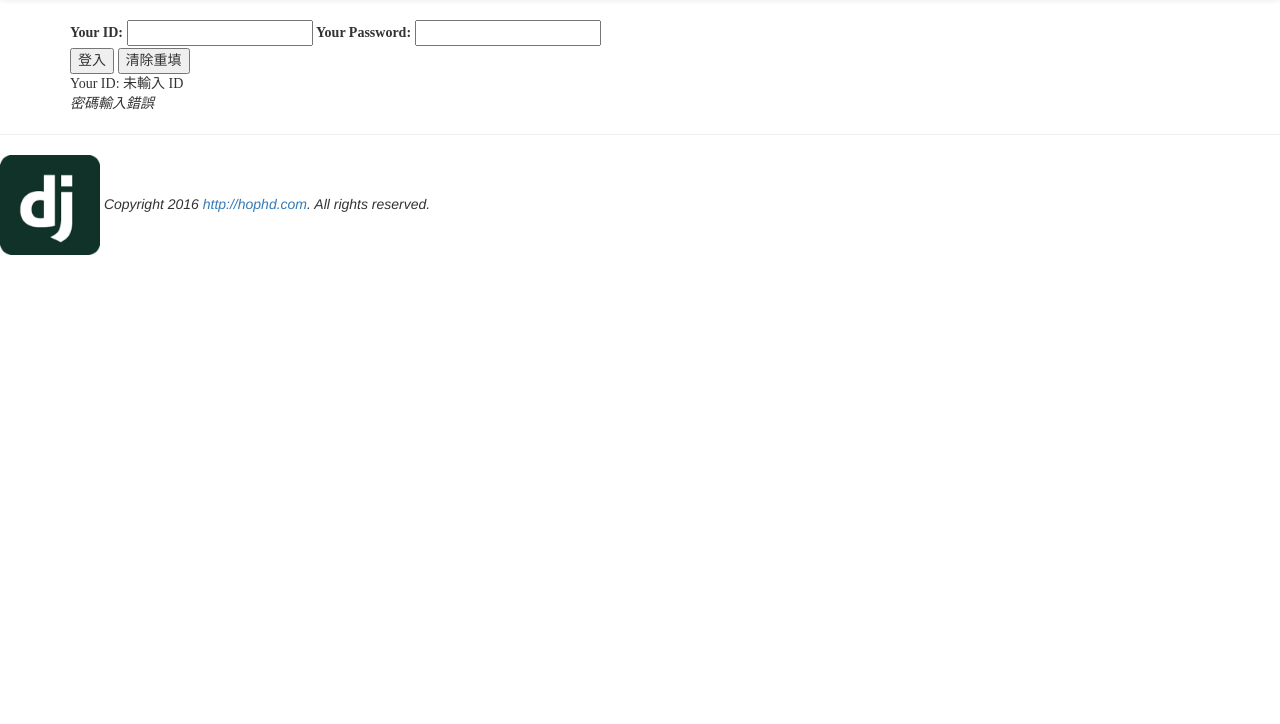
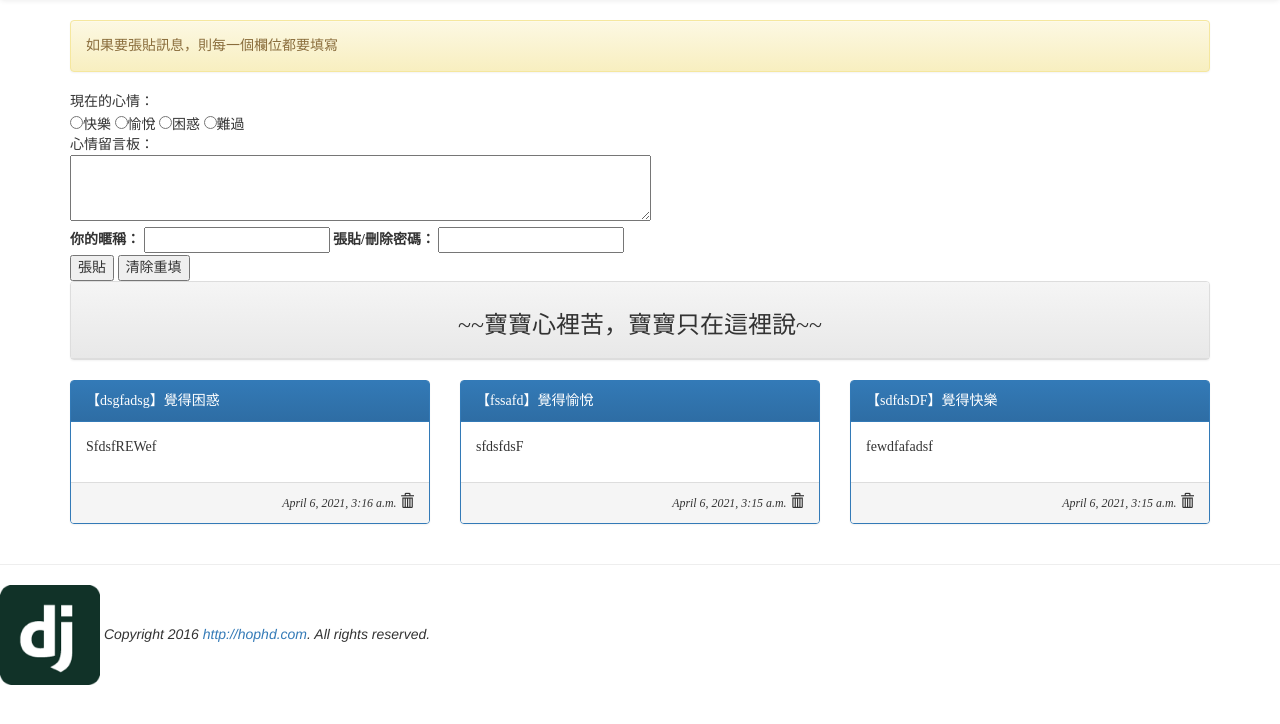
Before and after one commit to BrianLIN-309/ch08www, a Django app: page / in a window 1280 px wide. Shown: the part 52-776 px from the top of the page. Run offline with Django 3.2, Linux system fonts and the light colour scheme; data comes from the database, SQL or seed files in the repository; both versions use the stored data as it was after the commit; some libraries are stand-ins or nearby versions.

Commit message:
網站表單的建立與資料顯示 接收表單資料儲存於資料庫中 set superuser

```diff
--- a/mysite/templates/index.html
+++ b/mysite/templates/index.html
@@ -3,21 +3,49 @@
 {% block title %}我有話要說{% endblock %}
 {% block content %}
 <div class='container'>
+{% if message %}
+    <div class='alert alert-warning'>{{ message }}</div>
+{% endif %}
 
 <form name='my form' action='/' method='GET'>
-    <label for='user_id'>Your ID:</label>
+    現在的心情：<br/>
+    {% for m in moods %}
+    <input type='radio' name='mood' value='{{ m.status }}'>{{ m.status }}
+    {% endfor %}
+    <br/>
+    心情留言板：<br/>
+    <textarea name='user_post' rows=3 cols=70></textarea><br/>
+    <label for='user_id'>你的暱稱：</label>
     <input id='user_id' type='text' name='user_id'>
-    <label for='user_pass'>Your Password:</label>
+    <label for='user_pass'>張貼/刪除密碼：</label>
     <input id='user_pass' type='password' name='user_pass'><br/>
-    <input type='submit' value='登入'>
+    <input type='submit' value='張貼'>
     <input type='reset' value='清除重填'>
 </form>
-Your ID: {{ urid | default:"未輸入 ID" }}<br/>
-{% if verified %}
-    <em>你通過了驗證</em>
-{% else %}
-    <em>密碼輸入錯誤</em>
-{% endif %}
 
+<div class='row'>
+    <div class='col-md-12'>
+        <div class='panel panel-default'>
+            <div class='panel-heading' align=center>
+            <h3>~~寶寶心裡苦，寶寶只在這裡說~~</h3>
+            </div>
+        </div>
+    </div>
+</div>
+
+<div class="row">
+{% for p in posts %}
+ <div class="col-sm-4">
+  <div class='panel panel-primary'>
+        <div class='panel-heading'>【{{ p.nickname }}】覺得{{ p.mood }}</div>
+        <div class='panel-body'>{{ p.message | linebreaks }}</div>
+        <div class='panel-footer' align='right'>
+			<i><small>{{ p.pub_time }}</small></i>
+			<span class="glyphicon glyphicon-trash" onclick='go_delete({{p.id}})'></span>
+		</div>
+       </div>
+     </div>
+{% endfor %}
+</div>
 </div>
 {% endblock %}
--- a/mysite/views.py
+++ b/mysite/views.py
@@ -5,6 +5,22 @@ from mysite import models
 
 # Create your views here.
 def index(request):
-    posts = models.Post.objects.filter(enabled=True).order_by('-pub_time')[:30]
+    # posts = models.Post.objects.filter(enabled=True).order_by('-pub_time')[:30]
+    posts = models.Post.objects.all().order_by('-pub_time')
     moods = models.Mood.objects.all()
+    try:
+        user_id = request.GET['user_id']
+        user_pass = request.GET['user_pass']
+        user_post = request.GET['user_post']
+        user_mood = request.GET['mood']
+    except:
+        user_id = None
+        message = '如果要張貼訊息，則每一個欄位都要填寫'
+
+    if user_id is not None:
+        mood = models.Mood.objects.get(status=user_mood)
+        post = models.Post.objects.create(mood=mood, nickname=user_id, del_pass=user_pass, message=user_post)
+        post.save()
+        message = '成功儲存! 請記得你的編輯密碼[{}]!'.format(user_pass)
+
     return render(request, 'index.html', locals())
```
Also changed, not shown: db.sqlite3.
